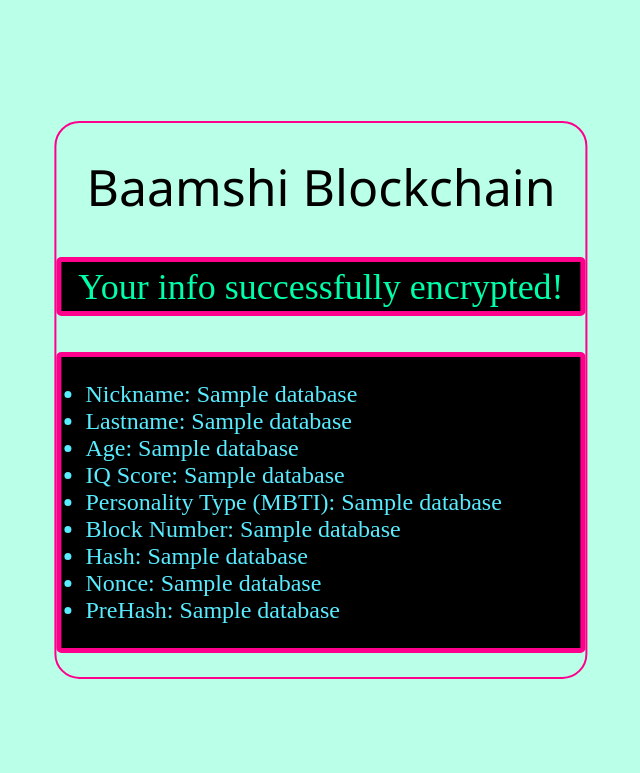
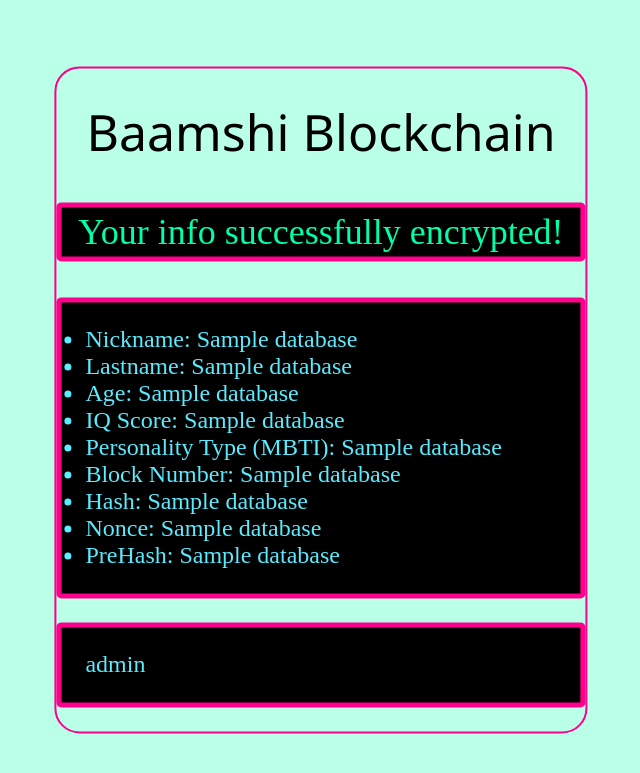
Before and after one commit to rezaaebraahimi/Baamshi_block_chain, a Flask app: template templates/hash.html in a window 1280 px wide. Shown: the top 773 px of the page, without its empty margins (319-959 px from the left). Run offline with Flask 2, Linux system fonts and the light colour scheme; the template is opened without the code that fills it: most values are stand-ins (such as "Sample title", 1, 10 or a date in 2020).

Commit message:
Upgrade-4.0.1

```diff
--- a/app.py
+++ b/app.py
@@ -78,6 +78,11 @@ class Blockchain():
 
 
 
+low_iq = list(range(40, 70, 1))
+average_iq = list(range(70, 120, 1))
+hi_iq = list(range(120, 161, 1))
+
+
 @app.route("/")
 @app.route('/home')
 def home():
@@ -92,8 +97,18 @@ def result():
     name = output["name"]
     family = output["family"]
     age = output["age"]
-    iq = output["iq"]
+    iq = int(output["iq"])
     mbti = output["mbti"]
+
+    if iq in low_iq:
+        iq_level = "Your IQ  Level is LOW!!!"
+    elif iq in average_iq:
+        iq_level = "Your IQ  Level is Average!"
+    elif iq in hi_iq:
+        iq_level = "Your IQ  Level is High!"
+    else:
+        iq_level = "Your IQ Level is not in human range!"
+
 
     block.data = [f"{name}", f"{family}", f"{age}", f"{iq}", f"{mbti}"]
 
@@ -102,7 +117,7 @@ def result():
         block.data += block_data
         blockchain.mine()
         blockchain.add()
-        return render_template("hash.html", database=block.data)
+        return render_template("hash.html", database=block.data,iq_level=iq_level)
 
 
 
--- a/static/style.css
+++ b/static/style.css
@@ -97,6 +97,17 @@ label{
     color: rgb(89, 236, 255);
 
 }
+
+.iq {
+    border: 5px solid rgb(255, 0, 140);
+    border-radius: 5px;
+    padding: 1em;
+    font-size: 24;
+    overflow: hidden;
+    background: #000;
+    color: rgb(89, 236, 255);
+}
+
 .let_space1{
     text-align: center;
     align-items: center;
--- a/templates/hash.html
+++ b/templates/hash.html
@@ -30,6 +30,10 @@
             <li>PreHash: {{ database[8] }}</li>
         </ul>
       {% endif %}
+
+      {% if iq_level %}
+        <p class="iq"> {{ iq_level }} </p>
+      {% endif %}
       </form>
 
     <br />
```
